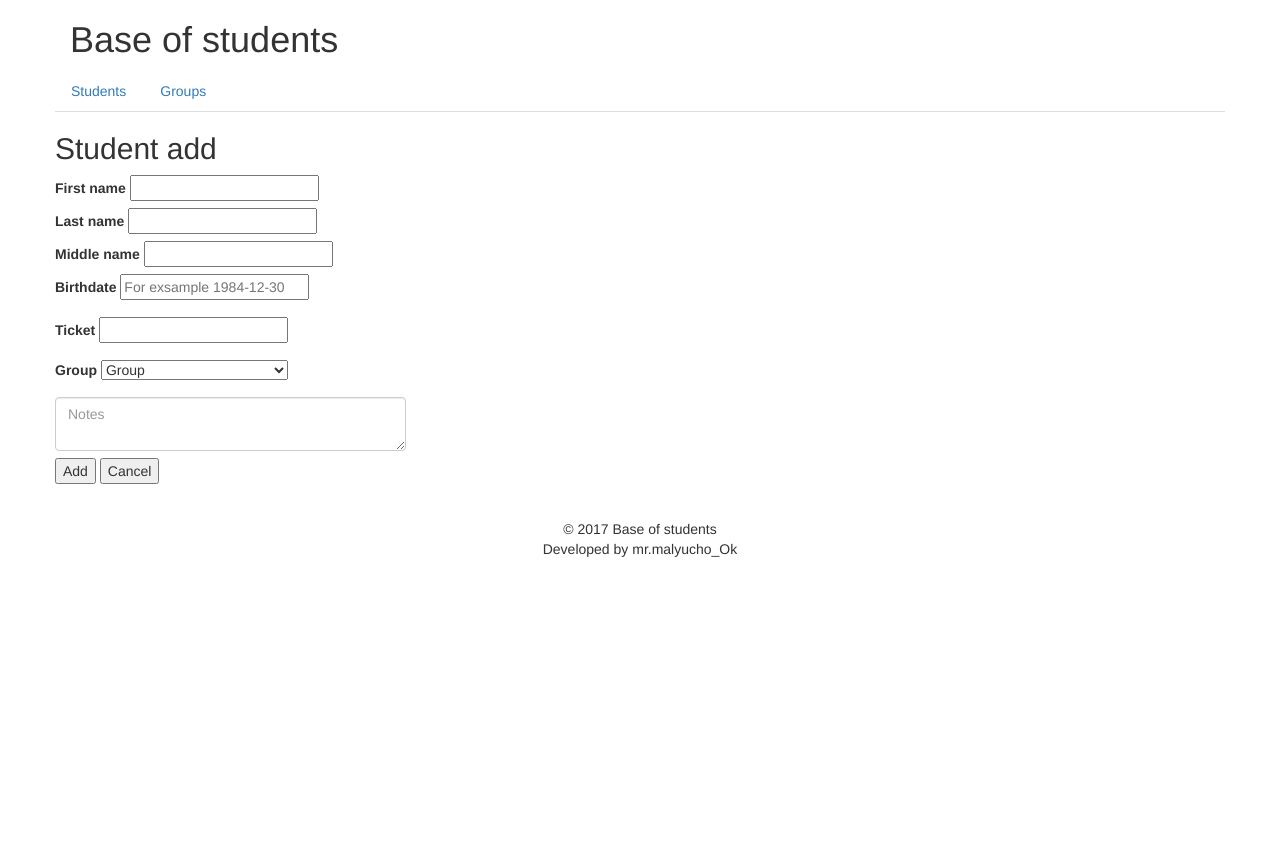
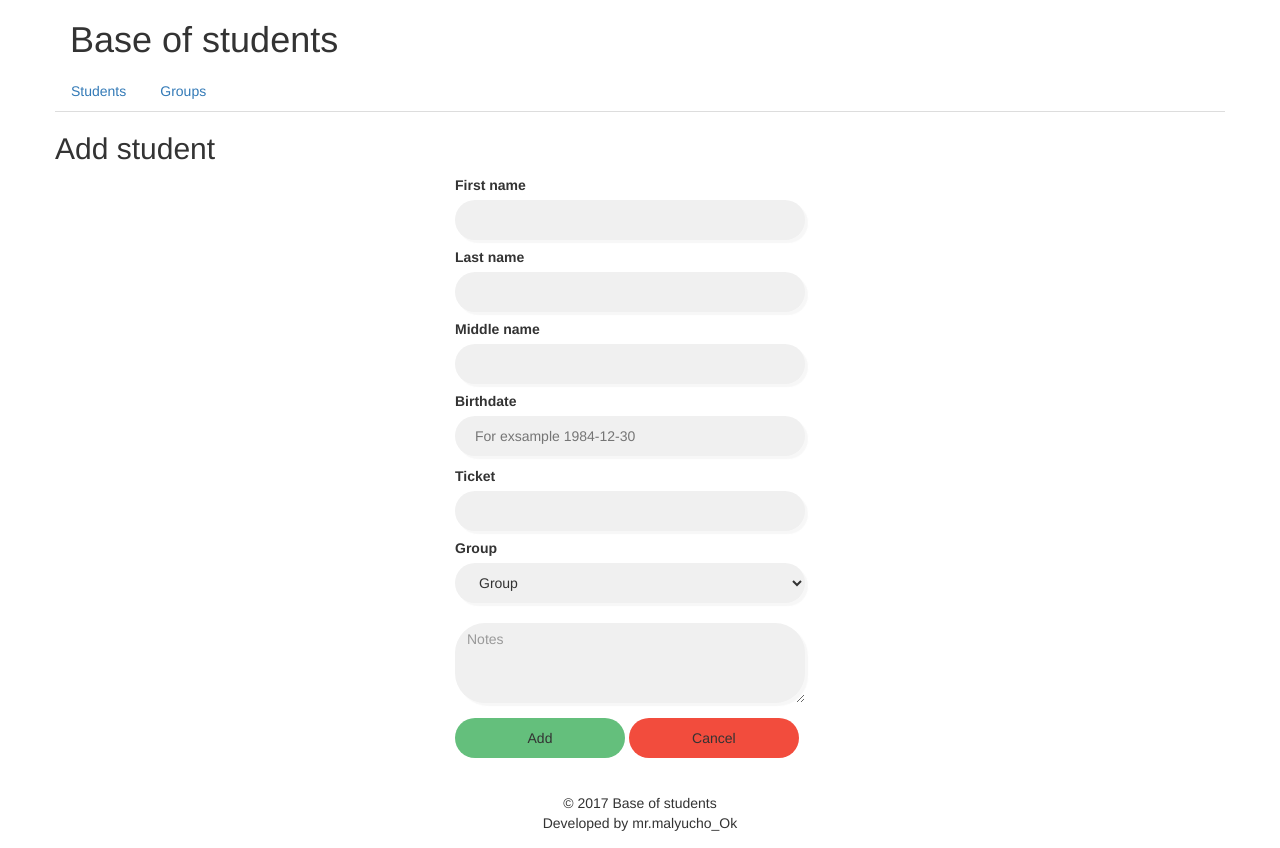
Before and after one commit to malyuchok/students-db, a Django app: template students/templates/students/students_add.html in a window 1280 px wide. Before the commit the page ends 557 px from the top, so only its background shows below. Run offline with Django 3.2, Linux system fonts and the light colour scheme; the template is opened without the code that fills it, so the values that code supplies are empty; parts of the project's set-up code (start-up, migrations or seed data) failed here and were passed over; some libraries are stand-ins or nearby versions.

Commit message:
add some styles (forms)

```diff
--- a/students/static/css/style.css
+++ b/students/static/css/style.css
@@ -1,23 +1,94 @@
 body {
-
+    background-color: #fff;
 }
 
 .add_form {
-    width: 30%;
+    display: block;
+    width: 370px;
+    margin: 0 auto;
 }
 
+.butonki {
+    margin-top: 15px;
+}
 
+.btn-primary {
+    line-height: 28px;
+}
+
+.add_form input {
+    display: block;
+    border: none;
+    background-color: #f0f0f0;
+    padding-left: 20px;
+    box-shadow: 3px 3px 1px rgba(158, 158, 158, 0.08), 0 0 0px rgb(158, 158, 158);
+    width: 350px;
+    height: 40px;
+    border-radius: 20px;
+    margin-bottom: 20px;
+}
+
+.add_form select {
+    display: block;
+    background-color: #f0f0f0;
+    border: none;
+    width: 350px;
+    padding-left: 20px;
+    box-shadow: 3px 3px 1px rgba(158, 158, 158, 0.08), 0 0 0px rgb(158, 158, 158);
+    height: 40px;
+    border-radius: 20px;
+    margin-bottom: 20px;
+}
+
+.add_form textarea {
+    display: block;
+    background-color: #f0f0f0;
+    border: none;
+    width: 350px;
+    height: 80px;
+    box-shadow: 3px 3px 1px rgba(158, 158, 158, 0.08), 0 0 0px rgb(158, 158, 158);
+    border-radius:30px;
+}
+
+.add_form select:focus, input:focus {
+    outline: none;
+}
+
+.add_form .add_button {
+    display: inline-block;
+    width: 170px;
+    height: 40px;
+    border: none;
+    border-radius: 20px;
+    background-color: #64bf7c;
+}
+
+.add_form .cancel_button {
+    display: inline-block;
+    width: 170px;
+    height: 40px;
+    border: none;
+    border-radius: 20px;
+    background-color: #f24c3d;
+}
 
 #content-column h2{
     display: inline-block;
 }
 
-.add_form select {
-    width: 187px;
+.add_form input, textarea, select {
+    margin-bottom: 7px;
 }
 
-.add_form input, textarea, select {
-    margin-bottom: 7px;
+.btn-primary {
+    display: inline-block;
+    float: right;
+    margin-top: 20px;
+    width: 120px;
+    height: 40px;
+    border: none;
+    border-radius: 20px;
+    background-color: #64bf7c;
 }
 
 #footer {
@@ -35,9 +106,3 @@ body {
 .sql_time {
     text-align: center;
 }
-
-.btn-primary {
-    display: inline-block;
-    float: right;
-    margin-top: 20px;
-}
--- a/students/templates/students/groups_edit.html
+++ b/students/templates/students/groups_edit.html
@@ -8,13 +8,13 @@
 
 {% block content %}
 
-<form action="{% url 'groups_edit' object.id %}" method="post" enctype="multipart/form-data">
+<form class="add_form" action="{% url 'groups_edit' object.id %}" method="post" enctype="multipart/form-data">
 {% csrf_token %}
 {{ form.as_p }}
     <input type="submit" value="Save" name="add_button"
-           class="btn btn-primary" />
+           class="add_button" />
         <button type="submit" name="cancel_button" value="Cancel"
-                class="btn btn-link">Cancel</button>
+                class="cancel_button">Cancel</button>
 </form>
 
 
--- a/students/templates/students/students_add.html
+++ b/students/templates/students/students_add.html
@@ -4,7 +4,7 @@
 
 {% block meta_title %}Students{% endblock meta_title %}
 
-{% block title %}Student add{% endblock title %}
+{% block title %}Add student{% endblock title %}
 
 {% block content %}
 <form class="add_form" action="{% url 'students_add' %}" method="post" enctype="multipart/form-data">{% csrf_token %}
@@ -33,8 +33,7 @@
     <div>
         <label for="ticket">Ticket</label>
         <input type="text" value=""
-               name="ticket" id="ticket" />
-        <span class="help-block">{{ errors.ticket }}</span>
+               name="ticket" id="ticket" placeholder="{{ errors.ticket }}"/>
     </div>
     <div>
         <label for="student_group">Group</label>
@@ -49,9 +48,9 @@
     <div>
         <textarea name="notes" id="notes" class="form-control" placeholder="Notes"></textarea>
     </div>
-    <div>
-        <button type="submit" name="add_button">Add</button>
-        <button type="submit" name="cancel_button">Cancel</button>
+    <div class="butonki">
+        <button class="add_button" type="submit" name="add_button">Add</button>
+        <button class="cancel_button" type="submit" name="cancel_button">Cancel</button>
     </div>
 </form>
 
--- a/students/templates/students/students_edit.html
+++ b/students/templates/students/students_edit.html
@@ -11,10 +11,10 @@
 <form class="add_form" action="{% url 'students_edit' object.id %}" method="post" enctype="multipart/form-data">
 {% csrf_token %}
 {{ form.as_p }}
-    <input type="submit" value="Зберегти" name="add_button"
-           class="btn btn-primary" />
+    <input type="submit" value="Save" name="add_button"
+           class="add_button" />
         <button type="submit" name="cancel_button" value="Скасувати"
-                class="btn btn-link">Cancel</button>
+                class="cancel_button">Cancel</button>
 </form>
 
 
--- a/students/templates/students/students_list.html
+++ b/students/templates/students/students_list.html
@@ -3,9 +3,9 @@
 {% load static from staticfiles %}
 
 {% block meta_title %}Students{% endblock meta_title %}
-
+<div class="main_list">
 {% block title %}Students{% endblock title %}
-
+</div>
 {% block content %}
 <a class="btn btn-primary" href="{% url "students_add" %}">Add student</a>
 <div>
```
Also changed, not shown: students/templates/students/groups_add.html (+5 -5 lines).
